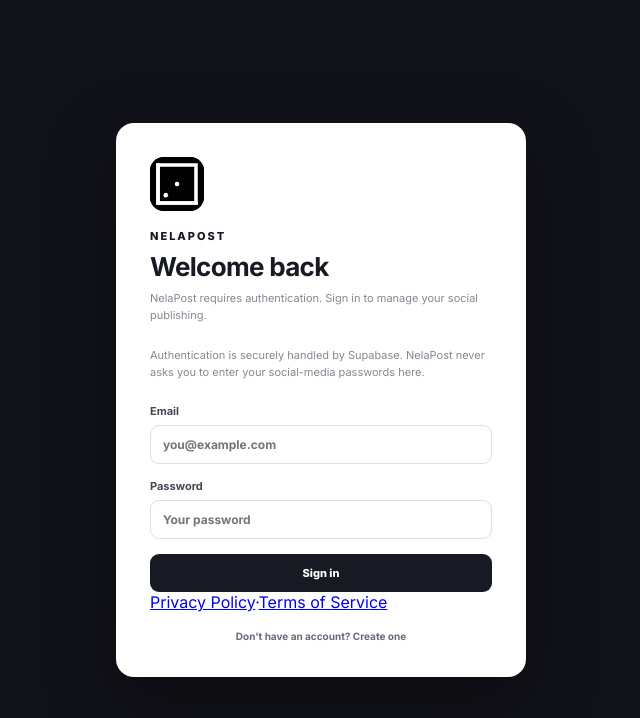
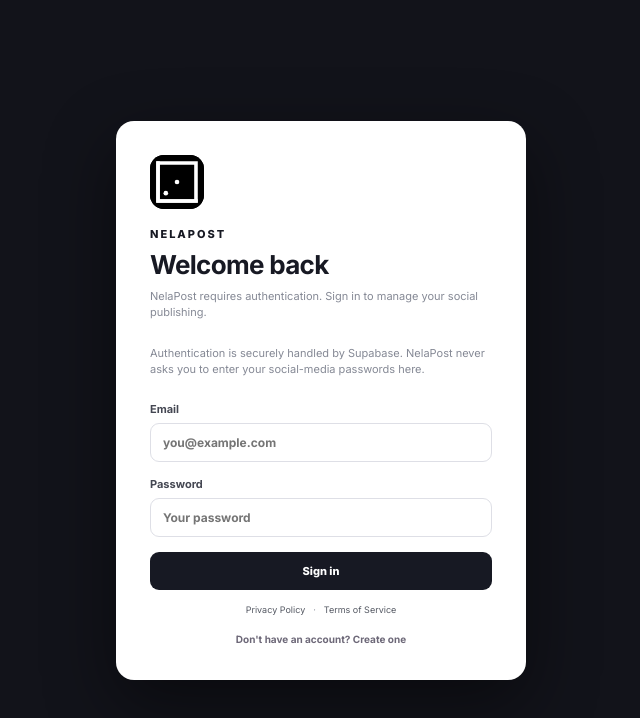
Before and after one commit to tladirobsonretro/NelaPost, a Next.js app: page /login in a window 1280 px wide. Shown: the top 718 px of the page, without its empty margins (319-959 px from the left). Built offline with nearby package versions, Linux system fonts and the light colour scheme; no server answers.

Commit message:
Style authentication disclosure and legal links

```diff
--- a/app/globals.css
+++ b/app/globals.css
@@ -96,3 +96,5 @@
 .loginSwitch{border:0;background:transparent;color:#6d6878;font-size:10px;font-weight:700;margin:17px auto 0;display:block}.loginSwitch:hover{text-decoration:underline}
 .loginError{background:#fff0f0;border:1px solid #ffd4d4;color:#b42318;border-radius:8px;padding:9px;font-size:10px;line-height:1.4}.loginMessage{background:#f2fff6;border:1px solid #c9f0d7;color:#267342;border-radius:8px;padding:9px;font-size:10px;line-height:1.4}
 @media(max-width:700px){.headerActions{flex-wrap:wrap;justify-content:flex-end}.userEmail{max-width:150px}}
+
+.loginAuthNote{margin:-14px 0 16px;color:#777b86;font-size:9px;line-height:1.5}.loginLegal{display:flex;justify-content:center;gap:8px;margin-top:14px;font-size:9px;color:#858995}.loginLegal a{color:#555963;text-decoration:none}.loginLegal a:hover{text-decoration:underline}
```
